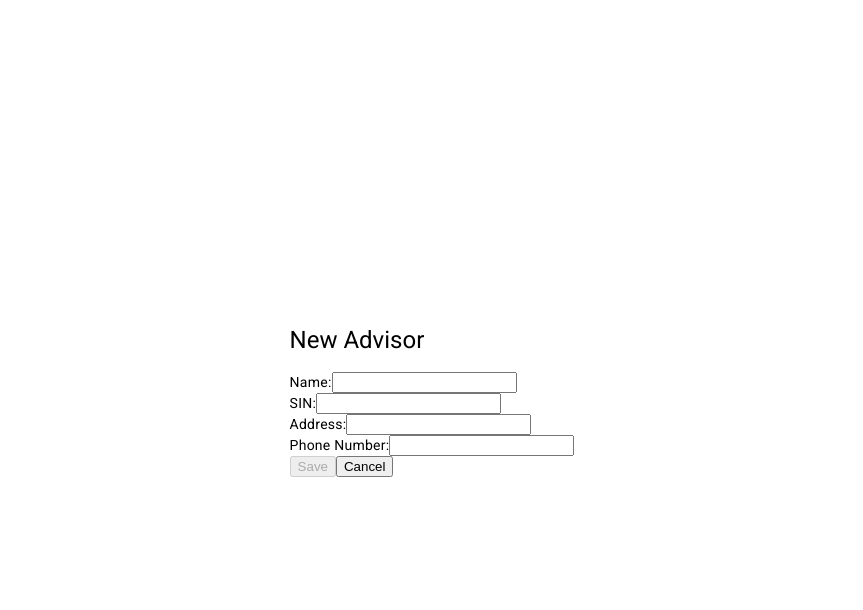
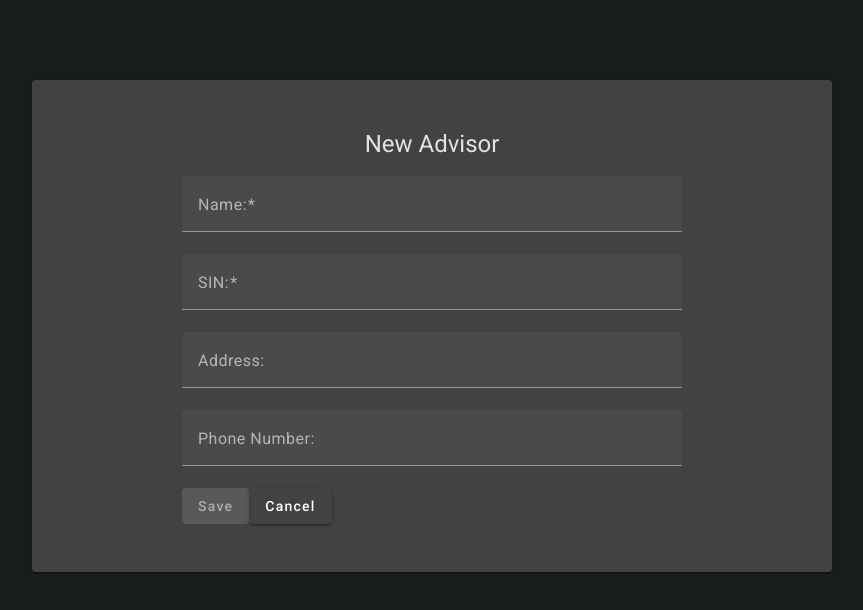
Before and after one commit to lucasdnr/apexa-advisor-health-system, an Angular app in the folder FrontEndAngular/: page /advisor in a window 1280 px wide. Shown: the top 610 px of the page, without its empty margins (208-1071 px from the left). Built offline with nearby package versions, Linux system fonts and the light colour scheme.

Commit message:
[Angular] add style

```diff
--- a/FrontEndAngular/src/app/components/advisor-form/advisor-form.component.html
+++ b/FrontEndAngular/src/app/components/advisor-form/advisor-form.component.html
@@ -1,23 +1,33 @@
+<mat-card>
     <h1>{{ pageTitle }}</h1>
     <form [formGroup]="advisorForm" (ngSubmit)="submit()" #formDit="ngForm" >
-    <div class="input_box">
-        <label for="">Name:</label>
-        <input type="text" formControlName="name" required>
+        <div class="input-box">
+            <mat-form-field>
+                <mat-label>Name:</mat-label>
+                <input matInput type="text" formControlName="name" required>
+            </mat-form-field>
         </div>
-    <div class="input_box">
-        <label for="">SIN:</label>
-        <input type="text" formControlName="sinNumber" required>
+        <div class="input-box">
+            <mat-form-field>
+                <mat-label>SIN:</mat-label>
+                <input matInput type="text" formControlName="sinNumber" required>
+            </mat-form-field>
         </div>
-    <div class="input_box">
-        <label for="">Address:</label>
-        <input type="text" formControlName="address">
+        <div class="input-box">
+            <mat-form-field>
+                <mat-label>Address:</mat-label>
+                <input matInput type="text" formControlName="address">
+            </mat-form-field>
         </div>
-    <div class="input_box">
-        <label for="">Phone Number:</label>
-        <input type="text" formControlName="phone">
+        <div class="input-box">
+            <mat-form-field>
+                <mat-label>Phone Number:</mat-label>
+                <input matInput type="text" formControlName="phone">
+            </mat-form-field>
         </div>
         <div class="btn-box">
-        <button type="submit" [disabled]="!advisorForm.valid">Save</button>
-        <button type="button" routerLink="">Cancel</button>
+            <button type="submit" [disabled]="!advisorForm.valid" mat-raised-button color="accent">Save</button>
+            <button type="button" routerLink="" mat-raised-button>Cancel</button>
         </div>
     </form>
+</mat-card>
--- a/FrontEndAngular/src/app/components/advisor-form/advisor-form.component.scss
+++ b/FrontEndAngular/src/app/components/advisor-form/advisor-form.component.scss
@@ -0,0 +1,3 @@
+h1{
+    text-align: center;
+}
--- a/FrontEndAngular/src/app/components/advisor-form/advisor-form.component.ts
+++ b/FrontEndAngular/src/app/components/advisor-form/advisor-form.component.ts
@@ -2,11 +2,14 @@ import { Component, EventEmitter, Input, OnInit, Output, output } from '@angular
 import { FormControl, FormGroup, FormsModule, ReactiveFormsModule, Validators } from '@angular/forms';
 import { Advisor } from '../../models/advisor.model';
 import { RouterLink } from '@angular/router';
+import { MatButtonModule } from '@angular/material/button';
+import { MatCardModule } from '@angular/material/card';
+import { MatInputModule } from '@angular/material/input';
 
 @Component({
   selector: 'app-advisor-form',
   standalone: true,
-  imports: [FormsModule, ReactiveFormsModule, RouterLink],
+  imports: [FormsModule, ReactiveFormsModule, RouterLink, MatButtonModule, MatCardModule, MatInputModule],
   templateUrl: './advisor-form.component.html',
   styleUrl: './advisor-form.component.scss'
 })
--- /dev/null
+++ b/FrontEndAngular/src/sass/_queries.scss
@@ -0,0 +1,15 @@
+@media screen and (max-width: 660px) {
+    .input-box {
+        width: 350px;
+    }
+}
+@media screen and (max-width: 480px) {
+    .input-box {
+        width: 300px;
+    }
+}
+@media screen and (max-width: 375px) {
+    .input-box {
+        width: 250px;
+    }
+}
--- a/FrontEndAngular/src/styles.scss
+++ b/FrontEndAngular/src/styles.scss
@@ -1,16 +1,39 @@
 /* You can add global styles to this file, and also import other style files */
-html, body {
+// variables
+@import './sass/variables';
+
+html,
+body {
     width: 100%;
     height: 100%;
+    margin: 0;
+    font-family: Roboto, "Helvetica Neue", sans-serif;
+    background-color: #191c1c;
 }
 
-.container{
-    width: 100%;
+.container {
+    color: #e0e3e2;
+}
+
+mat-card{
+    width: 80%;
+    max-width: 800px;
     height: 100%;
     display: flex;
     justify-content: center;
     align-items: center;
+    margin: 0 auto;
+    padding: 3rem;
+    margin-top: 5rem;
 }
 
-html, body { height: 100%; }
-body { margin: 0; font-family: Roboto, "Helvetica Neue", sans-serif; }
+mat-form-field{
+    width: 100%;
+}
+
+.input-box{
+    width: 500px;
+}
+
+// queries
+@import './sass/queries';
```
Also changed, not shown: FrontEndAngular/src/sass/_variables.scss (added). Lines whose indentation alone changed are shown as unchanged.
